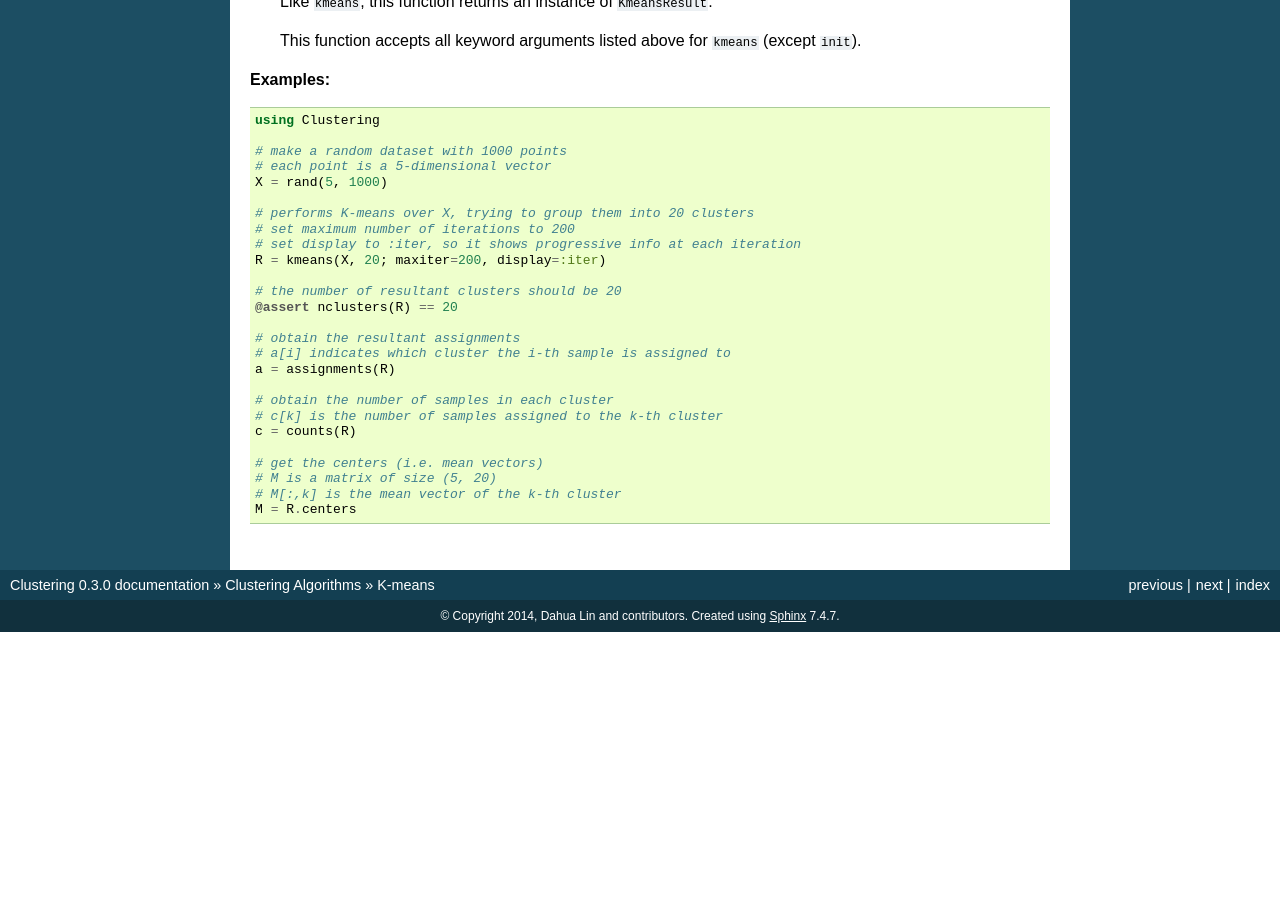
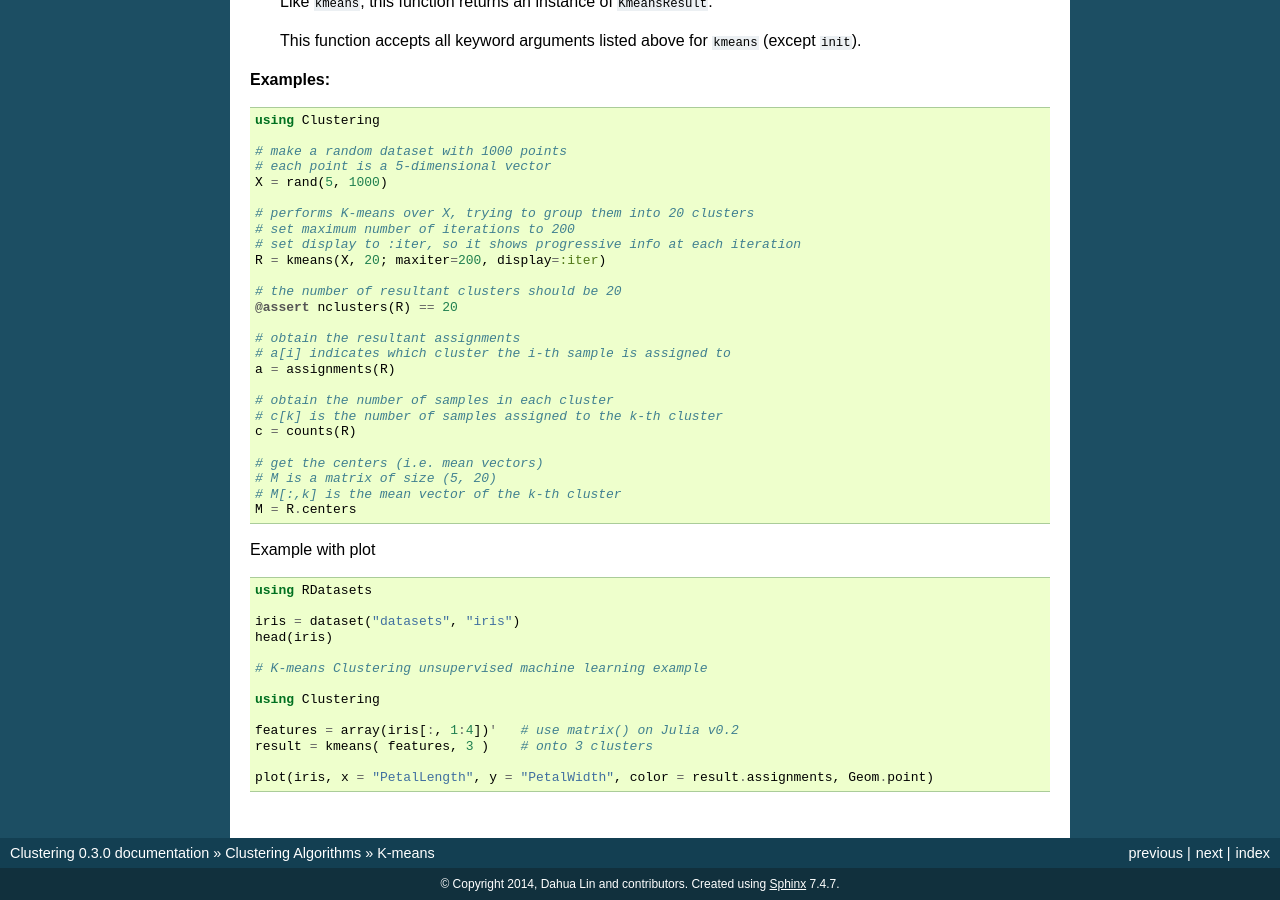
Before and after one commit to JuliaStats/Clustering.jl, a Sphinx documentation site: the page built from doc/source/kmeans.rst, in a window 1280 px wide and 900 px high, scrolled down 1272 px. Built offline with Sphinx 7.4.7, drawn with Linux system fonts in a browser that asks for light colours; formulas are drawn with MathJax 3; before the commit the page ends 1904 px from its top, so only the background shows below that.

Commit message:
Update kmeans.rst
Add the example plot given in #25 to the docs
as @lindahua suggested.

```diff
--- a/doc/source/kmeans.rst
+++ b/doc/source/kmeans.rst
@@ -110,3 +110,21 @@ If you already have a set of initial center vectors, you may use ``kmeans!`` ins
     # M is a matrix of size (5, 20)
     # M[:,k] is the mean vector of the k-th cluster
     M = R.centers
+
+Example with plot
+
+.. code-block:: julia
+
+    using RDatasets
+
+    iris = dataset("datasets", "iris")
+    head(iris)
+
+    # K-means Clustering unsupervised machine learning example
+
+    using Clustering
+
+    features = array(iris[:, 1:4])'   # use matrix() on Julia v0.2
+    result = kmeans( features, 3 )    # onto 3 clusters
+
+    plot(iris, x = "PetalLength", y = "PetalWidth", color = result.assignments, Geom.point)
```
